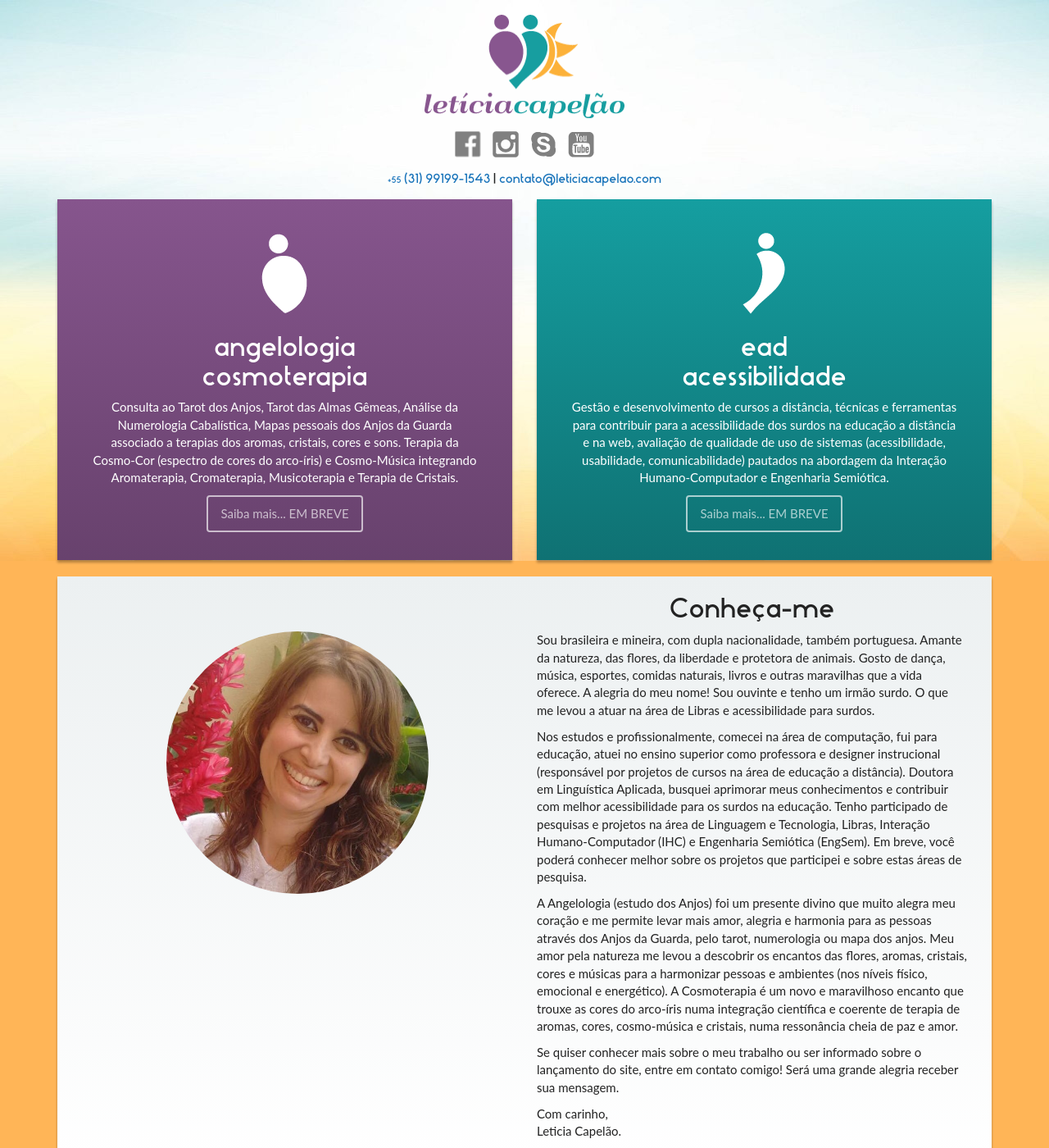
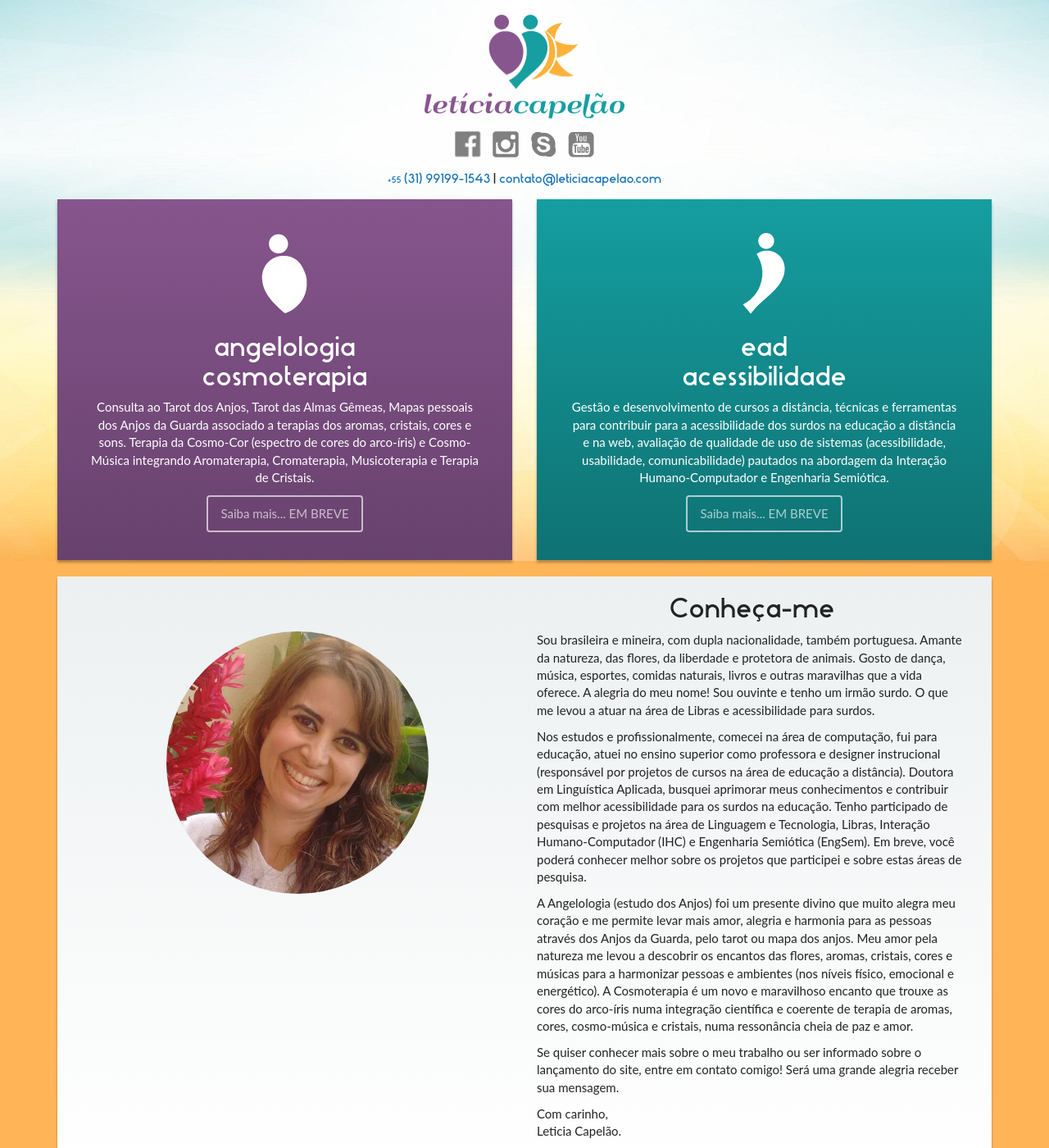
Before and after one commit to cafe-do/leticiacapelao, a Jekyll site: the page built from index.html, in a window 1280 px wide and 1400 px high. Shown: the whole window at 82% size. Built offline with Jekyll 4.4.1, drawn with Linux system fonts in a browser that asks for light colours.

Commit message:
Removed 'numerologia' from homepage text.

```diff
--- a/index.html
+++ b/index.html
@@ -6,7 +6,7 @@ layout: homepage
       <div class="text-center">
         <img src="{{ "/images/angelologia-icon.png" | prepend: site.baseurl }}" alt="">
         <h2>angelologia<br>cosmoterapia</h2>
-        <p>Consulta ao Tarot dos Anjos, Tarot das Almas G&ecirc;meas, An&aacute;lise da Numerologia Cabal&iacute;stica, Mapas pessoais dos Anjos da Guarda associado a terapias dos aromas, cristais, cores e sons. Terapia da Cosmo-Cor (espectro de cores do arco-&iacute;ris) e Cosmo-M&uacute;sica integrando Aromaterapia, Cromaterapia, Musicoterapia e Terapia de Cristais.</p>
+        <p>Consulta ao Tarot dos Anjos, Tarot das Almas G&ecirc;meas, Mapas pessoais dos Anjos da Guarda associado a terapias dos aromas, cristais, cores e sons. Terapia da Cosmo-Cor (espectro de cores do arco-&iacute;ris) e Cosmo-M&uacute;sica integrando Aromaterapia, Cromaterapia, Musicoterapia e Terapia de Cristais.</p>
         <a href="#" class="btn btn-transparent disabled">Saiba mais... EM BREVE</a>
       </div>
     </section>
@@ -29,7 +29,7 @@ layout: homepage
           <p>
           Nos estudos e profissionalmente, comecei na &aacute;rea de computa&ccedil;&atilde;o, fui para educa&ccedil;&atilde;o, atuei no ensino superior como professora e designer instrucional (respons&aacute;vel por projetos de cursos na &aacute;rea de educa&ccedil;&atilde;o a dist&acirc;ncia). Doutora em Lingu&iacute;stica Aplicada, busquei aprimorar meus conhecimentos e contribuir com melhor acessibilidade para os surdos na educa&ccedil;&atilde;o. Tenho participado de pesquisas e projetos na &aacute;rea de Linguagem e Tecnologia, Libras, Intera&ccedil;&atilde;o Humano-Computador (IHC) e Engenharia Semi&oacute;tica (EngSem). Em breve, voc&ecirc; poder&aacute; conhecer melhor sobre os projetos que participei e sobre estas &aacute;reas de pesquisa.</p>
           <p>
-          A Angelologia (estudo dos Anjos) foi um presente divino que muito alegra meu cora&ccedil;&atilde;o e me permite levar mais amor, alegria e harmonia para as pessoas atrav&eacute;s dos Anjos da Guarda, pelo tarot, numerologia ou mapa dos anjos. Meu amor pela natureza me levou a descobrir os encantos das flores, aromas, cristais, cores e m&uacute;sicas para a harmonizar pessoas e ambientes (nos n&iacute;veis f&iacute;sico, emocional e energ&eacute;tico). A Cosmoterapia &eacute; um novo e maravilhoso encanto que trouxe as cores do arco-&iacute;ris numa integra&ccedil;&atilde;o cient&iacute;fica e coerente de terapia de aromas, cores, cosmo-m&uacute;sica e cristais, numa resson&acirc;ncia cheia de paz e amor.</p>
+          A Angelologia (estudo dos Anjos) foi um presente divino que muito alegra meu cora&ccedil;&atilde;o e me permite levar mais amor, alegria e harmonia para as pessoas atrav&eacute;s dos Anjos da Guarda, pelo tarot ou mapa dos anjos. Meu amor pela natureza me levou a descobrir os encantos das flores, aromas, cristais, cores e m&uacute;sicas para a harmonizar pessoas e ambientes (nos n&iacute;veis f&iacute;sico, emocional e energ&eacute;tico). A Cosmoterapia &eacute; um novo e maravilhoso encanto que trouxe as cores do arco-&iacute;ris numa integra&ccedil;&atilde;o cient&iacute;fica e coerente de terapia de aromas, cores, cosmo-m&uacute;sica e cristais, numa resson&acirc;ncia cheia de paz e amor.</p>
           <p>
           Se quiser conhecer mais sobre o meu trabalho ou ser informado sobre o lan&ccedil;amento do site, entre em contato comigo! Ser&aacute; uma grande alegria receber sua mensagem.</p>
           <p>Com carinho,<br>Leticia Capel&atilde;o.</p>
```
Also changed, not shown: 3 other files.
